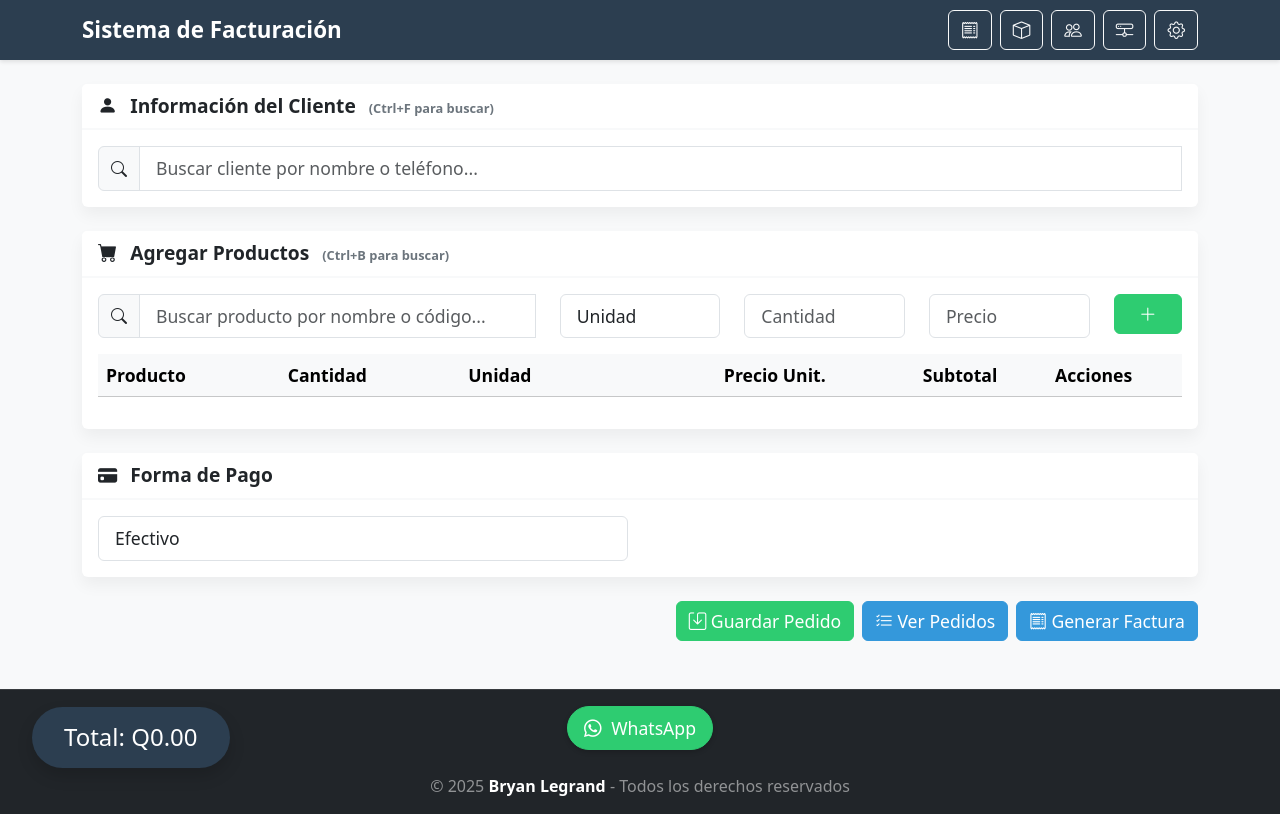
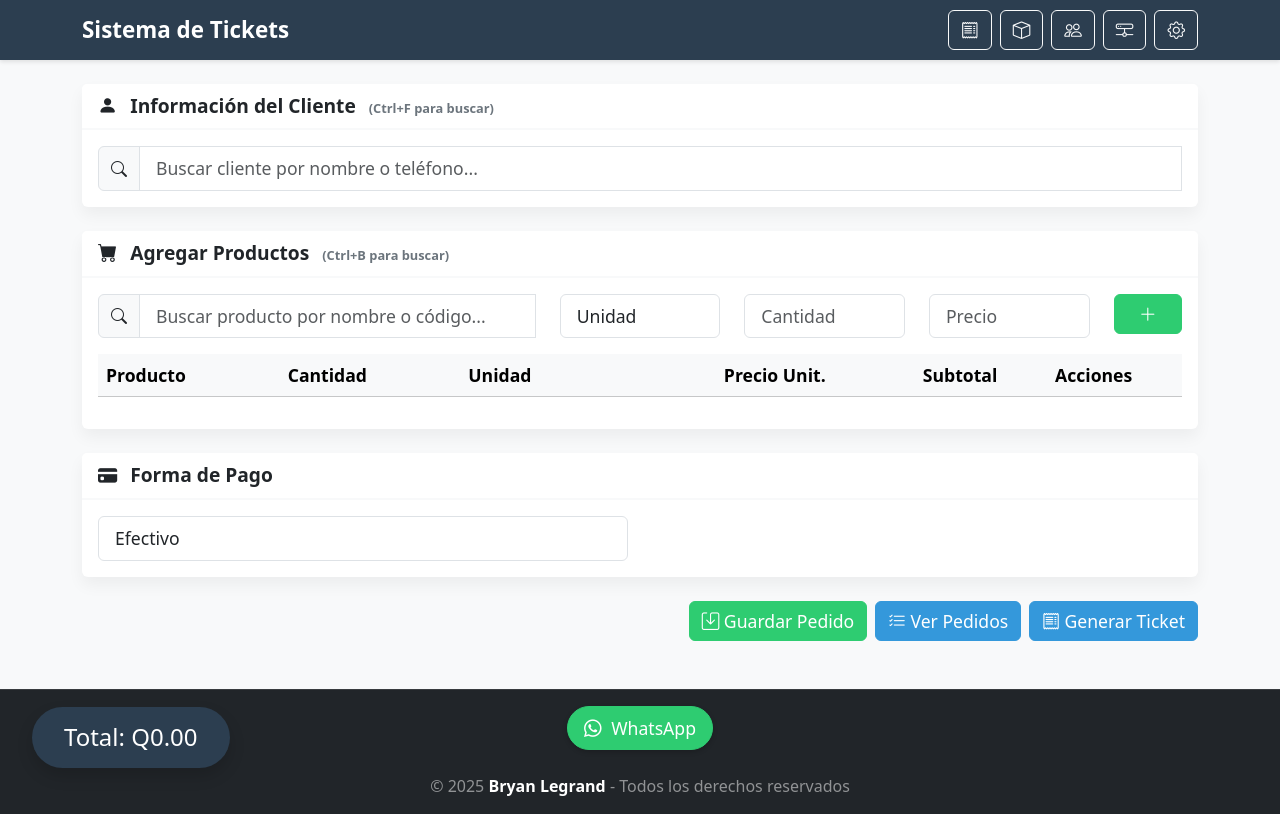
Before and after one commit to bryanLegrand0868/sistema-facturacion, a Node server app: page / in a window 1280 px wide. Run offline with Node 20, Linux system fonts and the light colour scheme; lists and menus that the app fills with data are empty; some libraries are stand-ins or nearby versions.

Commit message:
Cambiar terminología de Factura a Ticket en toda la aplicación
Cambios realizados:

1. Cambios en interfaz de usuario (Views):
   - index.ejs: "Sistema de Facturación" → "Sistema de Tickets"
   - productos.ejs: Actualizado título y navbar
   - backup.ejs: Actualizado título y navbar
   - clientes.ejs: Actualizado título y navbar
   - ventas.ejs: Actualizado título y navbar
   - Cambiar IDs: totalFactura → totalTicket, generarFactura → generarTicket
   - Cambiar modales: facturaModal → ticketModal, facturaFrame → ticketFrame

2. Cambios en JavaScript (factura.js):
   - productosFactura → productosTicket
   - totalFactura → totalTicket
   - Actualizar función generarFactura → generarTicket
   - Actualizar función facturarPedido (ahora genera tickets)
   - Actualizar todos los mensajes de consola y alertas
   - Comentarios actualizados

3. Razón del cambio:
   - Clarificar que el sistema genera tickets de venta
   - No facturas legales/fiscales
   - Mejor comprensión para el usuario final

Nota: Las rutas internas (/api/facturas) se mantienen por compatibilidad
con la base de datos existente.

```diff
--- a/public/js/factura.js
+++ b/public/js/factura.js
@@ -159,11 +159,11 @@ $(document).ready(function() {
         $('#precio').val(precio);
     }
 
-    // Variables para la factura
-    let productosFactura = [];
-    let totalFactura = 0;
+    // Variables para el ticket
+    let productosTicket = [];
+    let totalTicket = 0;
 
-    // Agregar producto a la factura
+    // Agregar producto al ticket
     $('#agregarProducto').click(function() {
         if (!productoSeleccionado) {
             mostrarAlerta('warning', 'Por favor seleccione un producto');
@@ -190,7 +190,7 @@ $(document).ready(function() {
             stock: productoSeleccionado.stock || 0
         };
 
-        productosFactura.push(item);
+        productosTicket.push(item);
         actualizarTablaProductos();
         limpiarFormularioProducto();
     });
@@ -199,10 +199,10 @@ $(document).ready(function() {
     function actualizarTablaProductos() {
         const tbody = $('#productosTabla');
         tbody.empty();
-        totalFactura = 0;
+        totalTicket = 0;
 
-        productosFactura.forEach((item, index) => {
-            totalFactura += item.subtotal;
+        productosTicket.forEach((item, index) => {
+            totalTicket += item.subtotal;
             tbody.append(`
                 <tr>
                     <td>${item.nombre}</td>
@@ -219,12 +219,12 @@ $(document).ready(function() {
             `);
         });
 
-        $('#totalFactura').text(totalFactura.toFixed(2));
+        $('#totalTicket').text(totalTicket.toFixed(2));
     }
 
     // Función para eliminar producto
     window.eliminarProducto = function(index) {
-        productosFactura.splice(index, 1);
+        productosTicket.splice(index, 1);
         actualizarTablaProductos();
     };
 
@@ -240,8 +240,8 @@ $(document).ready(function() {
 
     // Función para limpiar el formulario completo
     function limpiarFormulario(mantenerPedidoId = false) {
-        productosFactura = [];
-        totalFactura = 0;
+        productosTicket = [];
+        totalTicket = 0;
         actualizarTablaProductos();
         $('#cliente').val('');
         $('#cliente_id').val('');
@@ -267,7 +267,7 @@ $(document).ready(function() {
             return;
         }
 
-        if (productosFactura.length === 0) {
+        if (productosTicket.length === 0) {
             console.log('Error: No hay productos en el pedido');
             mostrarAlerta('warning', 'Agregue al menos un producto al pedido');
             return;
@@ -279,8 +279,8 @@ $(document).ready(function() {
             cliente_nombre: cliente_nombre,
             direccion: $('#direccionCliente').text(),
             telefono: $('#telefonoCliente').text(),
-            productos: JSON.parse(JSON.stringify(productosFactura)),
-            total: totalFactura,
+            productos: JSON.parse(JSON.stringify(productosTicket)),
+            total: totalTicket,
             forma_pago: $('#formaPago').val(),
             fecha: new Date().toLocaleString()
         };
@@ -313,8 +313,8 @@ $(document).ready(function() {
         }
 
         // Primero limpiar todo (sin eliminar el ID)
-        productosFactura = [];
-        totalFactura = 0;
+        productosTicket = [];
+        totalTicket = 0;
         actualizarTablaProductos();
         $('#cliente').val('');
         $('#cliente_id').val('');
@@ -335,8 +335,8 @@ $(document).ready(function() {
         $('#infoCliente').show();
 
         // Cargar productos
-        productosFactura = pedido.productos;
-        totalFactura = pedido.total;
+        productosTicket = pedido.productos;
+        totalTicket = pedido.total;
 
         // Cargar forma de pago
         $('#formaPago').val(pedido.forma_pago || 'efectivo');
@@ -351,14 +351,14 @@ $(document).ready(function() {
         console.log('Estado final:', {
             pedidoId: pedido.id,
             cliente: pedido.cliente_nombre,
-            productos: productosFactura,
-            total: totalFactura
+            productos: productosTicket,
+            total: totalTicket
         });
     };
 
-    // Generar factura
-$('#generarFactura').click(async function() {
-    console.log('=== INICIO GENERACIÓN DE FACTURA ===');
+    // Generar ticket
+$('#generarTicket').click(async function() {
+    console.log('=== INICIO GENERACIÓN DE TICKET ===');
     const cliente_id = $('#cliente_id').val();
     const forma_pago = $('#formaPago').val();
 
@@ -368,35 +368,35 @@ $('#generarFactura').click(async function() {
         return;
     }
 
-    if (productosFactura.length === 0) {
-        console.log('Error: No hay productos en la factura');
-        mostrarAlerta('warning', 'Agregue al menos un producto a la factura');
+    if (productosTicket.length === 0) {
+        console.log('Error: No hay productos en el ticket');
+        mostrarAlerta('warning', 'Agregue al menos un producto al ticket');
         return;
     }
 
-    const factura = {
+    const ticket = {
         cliente_id,
-        total: totalFactura,
+        total: totalTicket,
         forma_pago,
-        productos: productosFactura
+        productos: productosTicket
     };
 
-    console.log('Factura a enviar:', factura);
+    console.log('Ticket a enviar:', ticket);
 
     try {
         const response = await fetch('/api/facturas', {
             method: 'POST',
             headers: { 'Content-Type': 'application/json' },
-            body: JSON.stringify(factura)
+            body: JSON.stringify(ticket)
         });
 
         if (!response.ok) {
             const errorData = await response.json();
-            throw new Error(errorData.error || 'Error al generar la factura');
+            throw new Error(errorData.error || 'Error al generar el ticket');
         }
 
         const data = await response.json();
-        console.log('Factura generada exitosamente:', data);
+        console.log('Ticket generado exitosamente:', data);
 
         // Eliminar el pedido de localStorage si existe
         const pedidoId = localStorage.getItem('pedidoActualId');
@@ -408,13 +408,13 @@ $('#generarFactura').click(async function() {
 
         // Limpiar el formulario
         limpiarFormulario();
-        mostrarAlerta('success', 'Factura generada exitosamente');
+        mostrarAlerta('success', 'Ticket generado exitosamente');
 
         // Redirigir a la página de impresión en una nueva pestaña
         window.open(`/facturas/${data.id}/imprimir`, '_blank');
 
     } catch (error) {
-        console.error('Error al generar factura:', error);
+        console.error('Error al generar ticket:', error);
         mostrarAlerta('error', error.message);
     }
 });
@@ -470,12 +470,12 @@ $('#generarFactura').click(async function() {
         $('#pedidosModal').modal('show');
     });
 
-    // Función para facturar pedido directamente
+    // Función para generar ticket de pedido directamente
     window.facturarPedido = function(index) {
-        console.log('=== INICIO FACTURACIÓN DIRECTA DE PEDIDO ===');
+        console.log('=== INICIO GENERACIÓN DE TICKET DIRECTO ===');
         console.log('Índice del pedido:', index);
         const pedido = pedidosGuardados[index];
-        console.log('Pedido a facturar:', pedido);
+        console.log('Pedido a convertir en ticket:', pedido);
 
         // Primero eliminar el pedido
         pedidosGuardados.splice(index, 1);
@@ -488,9 +488,9 @@ $('#generarFactura').click(async function() {
         // Cargar el pedido
         cargarPedido(pedido);
 
-        // Generar la factura
+        // Generar el ticket
         setTimeout(() => {
-            $('#generarFactura').click();
+            $('#generarTicket').click();
         }, 500);
     };
 
--- a/views/backup.ejs
+++ b/views/backup.ejs
@@ -3,7 +3,7 @@
 <head>
     <meta charset="UTF-8">
     <meta name="viewport" content="width=device-width, initial-scale=1.0">
-    <title>Gestión de Backups</title>
+    <title>Gestión de Backups - Sistema de Tickets</title>
     <link href="https://cdn.jsdelivr.net/npm/bootstrap@5.3.2/dist/css/bootstrap.min.css" rel="stylesheet">
     <link rel="stylesheet" href="https://cdn.jsdelivr.net/npm/bootstrap-icons@1.11.1/font/bootstrap-icons.css">
     <style>
@@ -66,7 +66,7 @@
 <body>
     <nav class="navbar navbar-expand-lg navbar-dark mb-4">
         <div class="container">
-            <a class="navbar-brand" href="/">Sistema de Facturación</a>
+            <a class="navbar-brand" href="/">Sistema de Tickets</a>
             <div class="d-flex">
                 <a href="/" class="btn btn-outline-light me-2">
                     <i class="bi bi-house-fill"></i>
--- a/views/clientes.ejs
+++ b/views/clientes.ejs
@@ -3,7 +3,7 @@
 <head>
     <meta charset="UTF-8">
     <meta name="viewport" content="width=device-width, initial-scale=1.0">
-    <title>Gestión de Clientes</title>
+    <title>Gestión de Clientes - Sistema de Tickets</title>
     <link href="https://cdn.jsdelivr.net/npm/bootstrap@5.3.2/dist/css/bootstrap.min.css" rel="stylesheet">
     <link rel="stylesheet" href="https://cdn.jsdelivr.net/npm/bootstrap-icons@1.11.1/font/bootstrap-icons.css">
     <style>
@@ -42,7 +42,7 @@
 <body>
     <nav class="navbar navbar-expand-lg navbar-dark mb-4">
         <div class="container">
-            <a class="navbar-brand" href="/">Sistema de Facturación</a>
+            <a class="navbar-brand" href="/">Sistema de Tickets</a>
             <div class="d-flex">
                 <a href="/" class="btn btn-outline-light me-2">
                     <i class="bi bi-house-fill"></i>
--- a/views/index.ejs
+++ b/views/index.ejs
@@ -3,7 +3,7 @@
 <head>
     <meta charset="UTF-8">
     <meta name="viewport" content="width=device-width, initial-scale=1.0">
-    <title>Sistema de Facturación</title>
+    <title>Sistema de Tickets</title>
     <link href="https://cdn.jsdelivr.net/npm/bootstrap@5.3.2/dist/css/bootstrap.min.css" rel="stylesheet">
     <link href="https://cdn.jsdelivr.net/npm/select2@4.1.0-rc.0/dist/css/select2.min.css" rel="stylesheet" />
     <link href="https://cdn.jsdelivr.net/npm/select2-bootstrap-5-theme@1.3.0/dist/select2-bootstrap-5-theme.min.css" rel="stylesheet" />
@@ -128,7 +128,7 @@
 <body>
     <nav class="navbar navbar-expand-lg navbar-dark mb-4">
         <div class="container">
-            <a class="navbar-brand" href="/">Sistema de Facturación</a>
+            <a class="navbar-brand" href="/">Sistema de Tickets</a>
             <div class="d-flex">
                 <a href="/ventas" class="btn btn-outline-light me-2" data-bs-toggle="tooltip" title="Historial de Ventas">
                     <i class="bi bi-receipt"></i>
@@ -266,7 +266,7 @@
 
         <!-- Botones flotantes -->
         <div class="floating-total">
-            <h4 class="mb-0">Total: Q<span id="totalFactura">0.00</span></h4>
+            <h4 class="mb-0">Total: Q<span id="totalTicket">0.00</span></h4>
         </div>
 
         <!-- Botones de acción principales -->
@@ -277,8 +277,8 @@
             <button class="btn btn-primary" id="verPedidos" data-bs-toggle="tooltip" title="Ver Pedidos Guardados">
                 <i class="bi bi-list-check"></i> Ver Pedidos
             </button>
-            <button class="btn btn-primary" id="generarFactura" data-bs-toggle="tooltip" title="Generar Factura (Ctrl+G)">
-                <i class="bi bi-receipt"></i> Generar Factura
+            <button class="btn btn-primary" id="generarTicket" data-bs-toggle="tooltip" title="Generar Ticket (Ctrl+G)">
+                <i class="bi bi-receipt"></i> Generar Ticket
             </button>
         </div>
     </div>
@@ -368,19 +368,19 @@
         </div>
     </div>
 
-    <!-- Modal para mostrar factura -->
-    <div class="modal fade" id="facturaModal" tabindex="-1">
+    <!-- Modal para mostrar ticket -->
+    <div class="modal fade" id="ticketModal" tabindex="-1">
         <div class="modal-dialog modal-lg">
             <div class="modal-content">
                 <div class="modal-header">
-                    <h5 class="modal-title">Factura</h5>
+                    <h5 class="modal-title">Ticket</h5>
                     <button type="button" class="btn-close" data-bs-dismiss="modal"></button>
                 </div>
                 <div class="modal-body p-0">
-                    <iframe id="facturaFrame" style="width: 100%; height: 80vh; border: none;"></iframe>
+                    <iframe id="ticketFrame" style="width: 100%; height: 80vh; border: none;"></iframe>
                 </div>
                 <div class="modal-footer">
-                    <button type="button" class="btn btn-primary" onclick="document.getElementById('facturaFrame').contentWindow.print()">
+                    <button type="button" class="btn btn-primary" onclick="document.getElementById('ticketFrame').contentWindow.print()">
                         <i class="bi bi-printer"></i> Imprimir
                     </button>
                     <button type="button" class="btn btn-secondary" data-bs-dismiss="modal">Cerrar</button>
--- a/views/productos.ejs
+++ b/views/productos.ejs
@@ -4,7 +4,7 @@
 <head>
     <meta charset="UTF-8">
     <meta name="viewport" content="width=device-width, initial-scale=1.0">
-    <title>Gestión de Productos</title>
+    <title>Gestión de Productos - Sistema de Tickets</title>
     <link href="https://cdn.jsdelivr.net/npm/bootstrap@5.3.2/dist/css/bootstrap.min.css" rel="stylesheet">
     <link rel="stylesheet" href="https://cdn.jsdelivr.net/npm/bootstrap-icons@1.11.1/font/bootstrap-icons.css">
     <style>
@@ -51,7 +51,7 @@
 <body>
     <nav class="navbar navbar-expand-lg navbar-dark mb-4">
         <div class="container">
-            <a class="navbar-brand" href="/">Sistema de Facturación</a>
+            <a class="navbar-brand" href="/">Sistema de Tickets</a>
             <div class="d-flex">
                 <a href="/" class="btn btn-outline-light me-2">
                     <i class="bi bi-house-fill"></i>
--- a/views/ventas.ejs
+++ b/views/ventas.ejs
@@ -3,7 +3,7 @@
 <head>
     <meta charset="UTF-8">
     <meta name="viewport" content="width=device-width, initial-scale=1.0">
-    <title>Historial de Ventas</title>
+    <title>Historial de Ventas - Sistema de Tickets</title>
     <link href="https://cdn.jsdelivr.net/npm/bootstrap@5.3.2/dist/css/bootstrap.min.css" rel="stylesheet">
     <link rel="stylesheet" href="https://cdn.jsdelivr.net/npm/bootstrap-icons@1.11.1/font/bootstrap-icons.css">
     <style>
@@ -83,7 +83,7 @@
 <body>
     <nav class="navbar navbar-expand-lg navbar-dark mb-4">
         <div class="container">
-            <a class="navbar-brand" href="/">Sistema de Facturación</a>
+            <a class="navbar-brand" href="/">Sistema de Tickets</a>
             <div class="d-flex">
                 <a href="/" class="btn btn-outline-light me-2">
                     <i class="bi bi-house-fill"></i>
```
